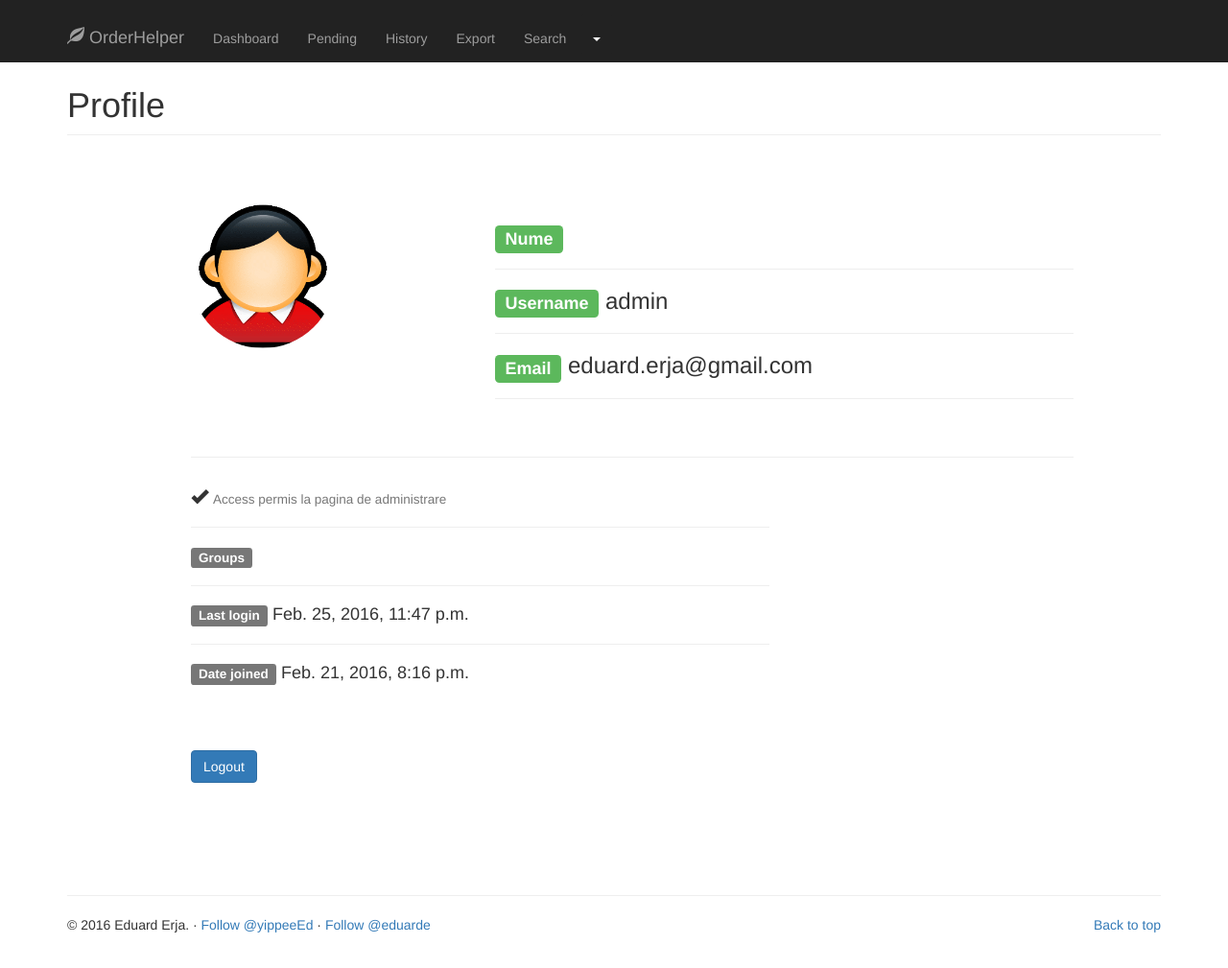
After one commit to eduarde/OrderHelperApp, a Django app: page /profile/ in a window 1280 px wide. The commit adds this page. Shown: the whole page at 96% size. Run offline with Django 3.2, Linux system fonts and the light colour scheme; a user stored in the database is signed in; some libraries are stand-ins or nearby versions.

Commit message:
Profile added + UI changes

```diff
--- a/orderhelper/templates/orderhelper/base.html
+++ b/orderhelper/templates/orderhelper/base.html
@@ -50,7 +50,7 @@
                   <span class="caret"></span>
                 </button>
                 <ul class="dropdown-menu" aria-labelledby="dropdownMenu1">
-                  <li><a href="#">Change password</a></li>
+                  <li><a href="/profile/">Profile</a></li>
                   <li><a href="/logout/">Logout</a></li>
                 </ul>
               </div>
--- a/orderhelper/templates/orderhelper/dashboard_comanda_edit.html
+++ b/orderhelper/templates/orderhelper/dashboard_comanda_edit.html
@@ -8,9 +8,8 @@
 
 {% block content %}
   {% if user.is_authenticated %}
-	<h1 class="sub-header">Dashboard  </h1>
+	<h1 class="sub-header">Dashboard <small>Editeaza comanda</small> </h1>
 	 <br />
-	<h2><em> Editeaza comanda </em></h2>
 
 	<br />
 	 <form method="POST" class="proiect-form">{% csrf_token %}
@@ -32,6 +31,8 @@
             </div>
 	    </div>
 
+	     <hr class="featurette-divider">
+
 	    <div class="row">
 	      	<div class="col-md-6">
 	      		<a type="button" href="{% url 'dashboard_comanda' %}" class="btn btn-default">Cancel</a>
--- a/orderhelper/templates/orderhelper/dashboard_comanda_new.html
+++ b/orderhelper/templates/orderhelper/dashboard_comanda_new.html
@@ -8,9 +8,8 @@
 
 {% block content %}
   {% if user.is_authenticated %}
-	<h1 class="sub-header">Dashboard  </h1>
+	<h1 class="sub-header">Dashboard <small> Adauga comanda </small> </h1>
 	 <br />
-	<h2><em> Adauga comanda </em></h2>
 
 	<br />
 	 <form method="POST" class="proiect-form">{% csrf_token %}
@@ -32,6 +31,8 @@
             </div>
 	    </div>
 
+	     <hr class="featurette-divider">
+
 	    <div class="row">
 	      	<div class="col-md-6">
 	      		<a type="button" href="{% url 'dashboard_comanda' %}" class="btn btn-default">Cancel</a>
--- a/orderhelper/templates/orderhelper/dashboard_subcomanda_edit.html
+++ b/orderhelper/templates/orderhelper/dashboard_subcomanda_edit.html
@@ -8,9 +8,8 @@
 
 {% block content %}
   {% if user.is_authenticated %}
-	<h1 class="sub-header">Dashboard  </h1>
+	<h1 class="sub-header">Dashboard <small> Editeaza subcomanda </small> </h1>
 	 <br />
-	<h2><em> Editeaza subcomanda </em></h2>
 
 	<div class="alert alert-warning" role="alert"><span class="glyphicon glyphicon-exclamation-sign"></span> Editeaza cu atentie! Daca asociezi o comanda noua, este posibil ca numarul unic al subcomenzii sa nu mai coincida.</div>
 
@@ -43,6 +42,9 @@
             </div>
 	    </div>
 
+	     <hr class="featurette-divider">
+
+
 	    <div class="row">
 	      	<div class="col-md-6">
 	      		<a type="button" href="{% url 'dashboard_subcomanda' %}" class="btn btn-default">Cancel</a>
--- a/orderhelper/templates/orderhelper/dashboard_subcomanda_new.html
+++ b/orderhelper/templates/orderhelper/dashboard_subcomanda_new.html
@@ -8,9 +8,8 @@
 
 {% block content %}
   {% if user.is_authenticated %}
-	<h1 class="sub-header">Dashboard  </h1>
+	<h1 class="sub-header">Dashboard <small> Adauga subcomanda </small>  </h1>
 	 <br />
-	<h2><em> Adauga subcomanda </em></h2>
 
 	<br />
 	 <form method="POST" class="proiect-form">{% csrf_token %}
@@ -44,6 +43,8 @@
             </div>
 	    </div>
 
+	     <hr class="featurette-divider">
+
 	    <div class="row">
 	      	<div class="col-md-6">
 	      		<a type="button" href="{% url 'dashboard_subcomanda' %}" class="btn btn-default">Cancel</a>
--- /dev/null
+++ b/orderhelper/templates/orderhelper/profile.html
@@ -0,0 +1,58 @@
+{% extends 'orderhelper/base.html' %}
+{% load staticfiles %}
+
+
+{% block content %}
+  {% if user.is_authenticated %}
+	<h1 class="sub-header">Profile</h1>
+
+	<br /><br />
+
+	<div id="dashboard" class="col-sm-9 col-sm-offset-3 col-md-10 col-md-offset-2">
+
+	<div class="row">
+        <div id="avatar" class="col-sm-6 col-md-4 placeholder">
+              <img src="{% static 'img/avatar.ico' %}" border="1px" width="150" height="150" class="img-responsive" alt="Generic placeholder thumbnail">
+        </div>
+        <div id="bubble" class="col-sm-6 col-md-8 placeholder">
+              <h3><span class="label label-success">Nume</span>     {{ user.last_name }} {{ user.first_name }}</h3>
+              <hr class="featurette-divider">
+              <h3><span class="label label-success">Username</span> {{ user.username }}</h3>
+              <hr class="featurette-divider">
+              <h3><span class="label label-success">Email</span>   {{ user.email }}</h3>
+              <hr class="featurette-divider">
+        </div>
+    </div>
+    <hr class="featurette-divider">
+    <div class="row">
+    	<div class="col-sm-6 col-md-8 placeholder">
+
+    		<h4> {% if user.is_staff %} <span class="glyphicon glyphicon-ok"></span> <small>Access permis la pagina de administrare</small>{% else %} <span class="glyphicon glyphicon-remove"></span> <small>Access nepermis la pagina de administrare</small>{% endif %}
+    		</h4>
+    		<hr class="featurette-divider">
+    		<h4><span class="label label-default">Groups</span>
+    		{% for g in user.groups.all %}
+    			<span>{{ g.name }}</span>
+    		{% endfor %}
+    		</h4>
+    		<hr class="featurette-divider">
+    		<h4><span class="label label-default">Last login</span> {{ user.last_login }} </h4>
+    		<hr class="featurette-divider">
+    		<h4><span class="label label-default">Date joined</span> {{ user.date_joined }} </h4>
+    	</div>
+
+    </div>
+
+    <br /><br />
+    <div class="row">
+    	<div class="col-sm-6 col-md-8 placeholder"><a href="/logout/" type="button" class="btn btn-primary">Logout</a></div>
+    	<!-- <div class="col-sm-6 col-md-4 placeholder">
+    		<a href="/logout/" type="button" class="btn btn-primary">Logout</a>
+    	</div> -->
+    </div>
+
+</div>
+
+
+{% endif %}
+{% endblock %}
--- a/orderhelper/templates/orderhelper/search.html
+++ b/orderhelper/templates/orderhelper/search.html
@@ -87,7 +87,9 @@
 
   </div>
 </div>
-  <br /><br />
+
+
+<hr class="featurette-divider">
 
 
 <div class="panel-group" id="accordion" role="tablist" aria-multiselectable="true">
--- a/orderhelper/urls.py
+++ b/orderhelper/urls.py
@@ -1,6 +1,6 @@
 from django.conf.urls import patterns, include, url
 from . import views
-from .views import PendingView, DashboardView, HistoryView, SearchView, PendingSubcomandaCloseView, SubcomandaDetailView, ComandaDetailView, PendingComandaCloseView, PendingComandaCancelView, PendingSubcomandaCancelView, DashboardComandaEditView,DashboardProducatorEditView, DashboardProiectEditView,  DashboardFurnizorEditView, DashboardReperEditView, DashboardSubcomandaEditView, DashboardProiectView,DashboardReperModalView, DashboardFurnizorView, DashboardProducatorView, DashboardReperView, DashboardComandaView, DashboardComandaCreateView, DashboardPersoanaCreateView, DashboardProiectCreateView, DashboardFurnizorCreateView, DashboardProducatorCreateView, DashboardReperCreateView, DashboardSubcomandaCreateView, DashboardSubcomandaView
+from .views import ProfileView, PendingView, DashboardView, HistoryView, SearchView, PendingSubcomandaCloseView, SubcomandaDetailView, ComandaDetailView, PendingComandaCloseView, PendingComandaCancelView, PendingSubcomandaCancelView, DashboardComandaEditView,DashboardProducatorEditView, DashboardProiectEditView,  DashboardFurnizorEditView, DashboardReperEditView, DashboardSubcomandaEditView, DashboardProiectView,DashboardReperModalView, DashboardFurnizorView, DashboardProducatorView, DashboardReperView, DashboardComandaView, DashboardComandaCreateView, DashboardPersoanaCreateView, DashboardProiectCreateView, DashboardFurnizorCreateView, DashboardProducatorCreateView, DashboardReperCreateView, DashboardSubcomandaCreateView, DashboardSubcomandaView
 
 
 urlpatterns = [
@@ -9,6 +9,7 @@ urlpatterns = [
 
     url(r'^$', 'django.contrib.auth.views.login'),
     url(r'^logout/$', views.logout_page, name='logout_page'),
+    url(r'^profile/$', ProfileView.as_view(), name='profile'),
 
     # Pending
     url(r'^pending/$', PendingView.as_view(), name='pending'),
--- a/orderhelper/views.py
+++ b/orderhelper/views.py
@@ -24,6 +24,15 @@ from functools import reduce
 def logout_page(request):
     logout(request)
     return HttpResponseRedirect('/')
+
+
+class ProfileView(View):
+	template_name = 'orderhelper/profile.html'
+
+	@method_decorator(login_required)
+	def get(self, request):
+		return render(request, self.template_name)
+
 
 # Dashboard view
 class DashboardView(View):
```
Also changed, not shown: orderhelper/templates/orderhelper/dashboard_reper_view.html (+16 -7 lines), orderhelper/static/img/avatar.ico (added).
